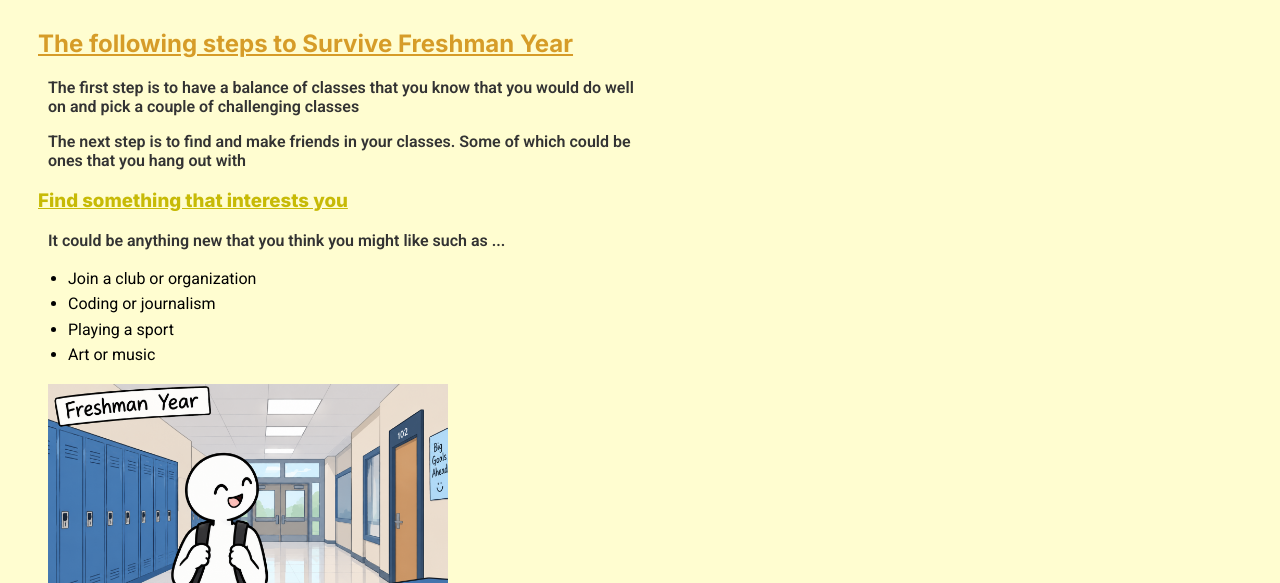
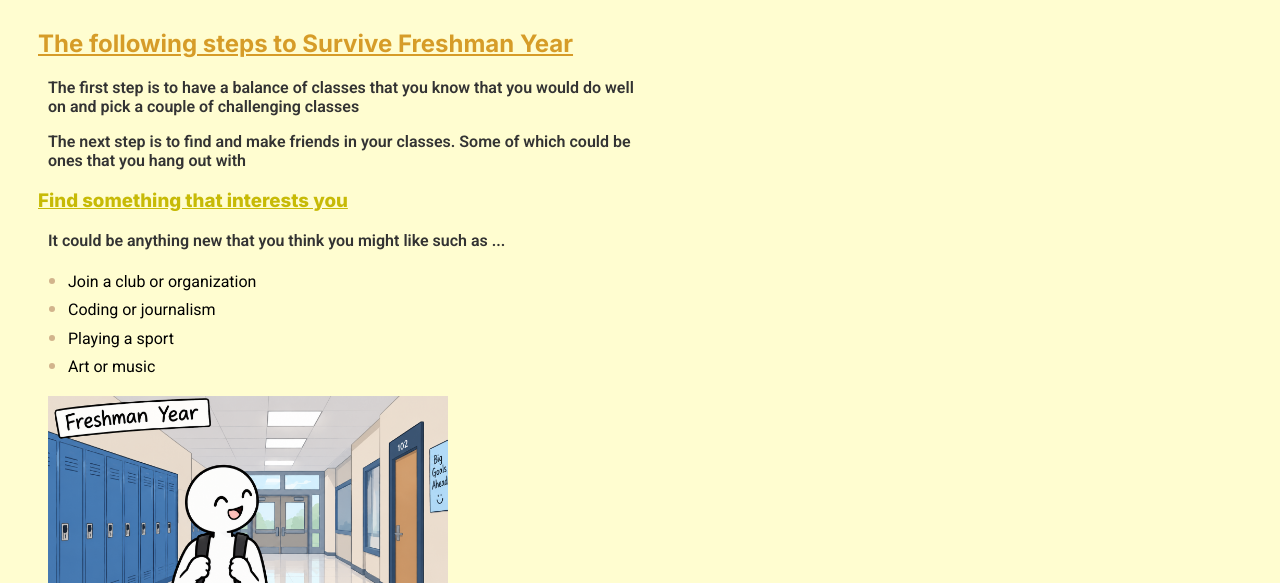
Before and after one commit to IACS-26-27/web-design-1-recipe-assignment-adamtiacs, a website: page index.html in a window 1280 px wide. Shown: the part 217-800 px from the top of the page. Drawn offline with Linux system fonts and the light colour scheme.

Commit message:
added tan marker to bullet point

```diff
--- a/styles.css
+++ b/styles.css
@@ -103,3 +103,9 @@ li {
   line-height: 1.6;
   font-family: var(--font-family2);
 }
+
+/* Add marker to list */
+ul li::marker {
+  color: tan;
+  font-size: 1.2em;
+}
```
